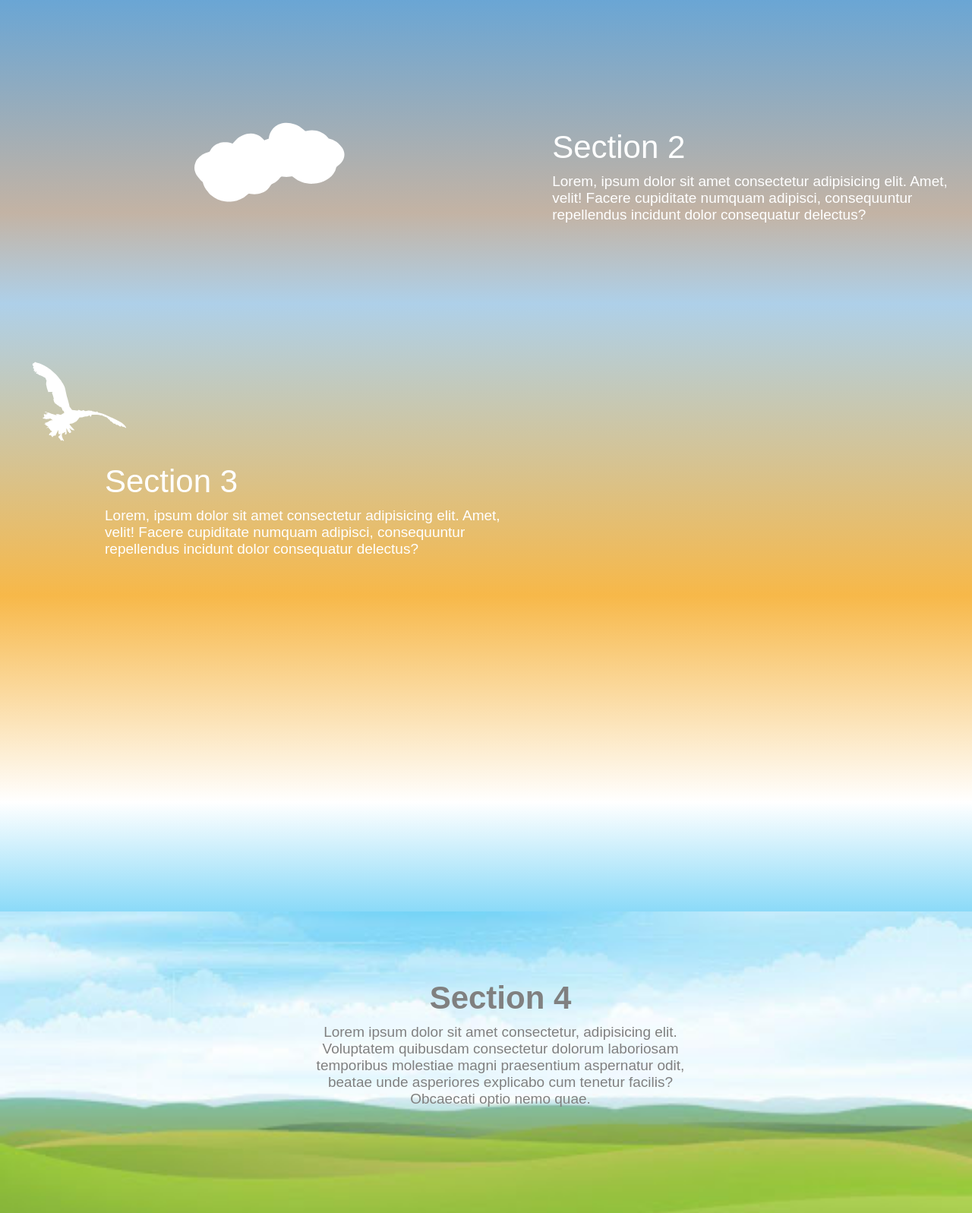
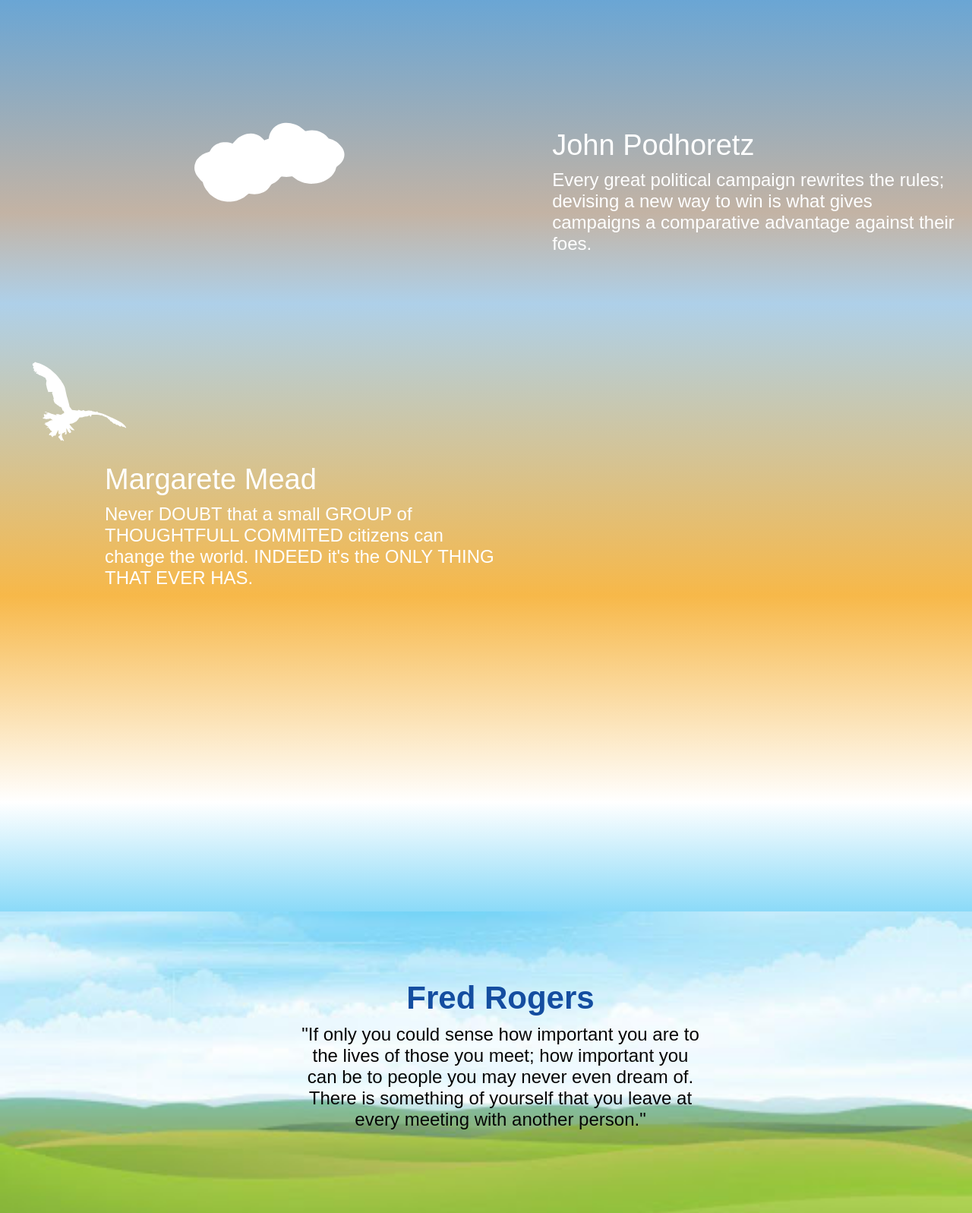
Before and after one commit to jhonorlan/-activity-2-creating-pallax-website, a plain HTML site: page index.html in a window 1280 px wide. Shown: the part 1200-2797 px from the top of the page at 76% size. Drawn offline with Linux system fonts and the light colour scheme.

Commit message:
update-ulit

```diff
--- a/assets/css/style.sass
+++ b/assets/css/style.sass
@@ -54,13 +54,15 @@ section
     max-width: 550px
     .header
         span
-            font-size: 32px
+            font-size: 38px
             color: #fff
     .body
         p
             color: #fff
-            font-size: 18px
+            font-size: 24px
             margin: 10px 0px
+            &.large
+
     &.one
         top: 60%
         left: 8%
@@ -82,4 +84,4 @@ section
         .body
             text-align: center
             p
-                color: #000
+                color: #050505
--- a/assets/javascript/script.js
+++ b/assets/javascript/script.js
@@ -1,4 +1,5 @@
 const BALLOON = document.querySelector(".hot-air-balloon");
+let LAYER = 0;
 
 function animate() {
 	const SCROLLHEIGHT = document.documentElement.scrollHeight;
--- a/index.html
+++ b/index.html
@@ -19,12 +19,10 @@
 			/>
 
 			<div class="text-container one">
-				<div class="header"><span>Section 1</span></div>
+				<div class="header"><span>John P. Kennedy</span></div>
 				<div class="body">
-					<p>
-						Lorem, ipsum dolor sit amet consectetur adipisicing elit. Amet,
-						velit! Facere cupiditate numquam adipisci, consequuntur repellendus
-						incidunt dolor consequatur delectus?
+					<p class="large">
+						One Person can make a difference, and everyone shoud try.
 					</p>
 				</div>
 			</div>
@@ -35,12 +33,12 @@
 			<img src="./assets/img/cloud-3.svg" alt="" class="cloud cloud-3" />
 
 			<div class="text-container two">
-				<div class="header"><span>Section 2</span></div>
+				<div class="header"><span>John Podhoretz</span></div>
 				<div class="body">
 					<p>
-						Lorem, ipsum dolor sit amet consectetur adipisicing elit. Amet,
-						velit! Facere cupiditate numquam adipisci, consequuntur repellendus
-						incidunt dolor consequatur delectus?
+						Every great political campaign rewrites the rules; devising a new
+						way to win is what gives campaigns a comparative advantage against
+						their foes.
 					</p>
 				</div>
 			</div>
@@ -48,12 +46,11 @@
 		<section class="layer layer-2">
 			<img src="./assets/img/eagle.svg" alt="" class="cloud eagle" />
 			<div class="text-container three">
-				<div class="header"><span>Section 3</span></div>
+				<div class="header"><span>Margarete Mead</span></div>
 				<div class="body">
 					<p>
-						Lorem, ipsum dolor sit amet consectetur adipisicing elit. Amet,
-						velit! Facere cupiditate numquam adipisci, consequuntur repellendus
-						incidunt dolor consequatur delectus?
+						Never DOUBT that a small GROUP of THOUGHTFULL COMMITED citizens can
+						change the world. INDEED it's the ONLY THING THAT EVER HAS.
 					</p>
 				</div>
 			</div>
@@ -66,13 +63,13 @@
 				class="background farm"
 			/>
 			<div class="text-container four">
-				<div class="header"><span>Section 4</span></div>
+				<div class="header"><span>Fred Rogers</span></div>
 				<div class="body">
 					<p>
-						Lorem ipsum dolor sit amet consectetur, adipisicing elit. Voluptatem
-						quibusdam consectetur dolorum laboriosam temporibus molestiae magni
-						praesentium aspernatur odit, beatae unde asperiores explicabo cum
-						tenetur facilis? Obcaecati optio nemo quae.
+						"If only you could sense how important you are to the lives of those
+						you meet; how important you can be to people you may never even
+						dream of. There is something of yourself that you leave at every
+						meeting with another person."
 					</p>
 				</div>
 			</div>
```
Also changed, not shown: assets/css/style.css, 1 other file.
